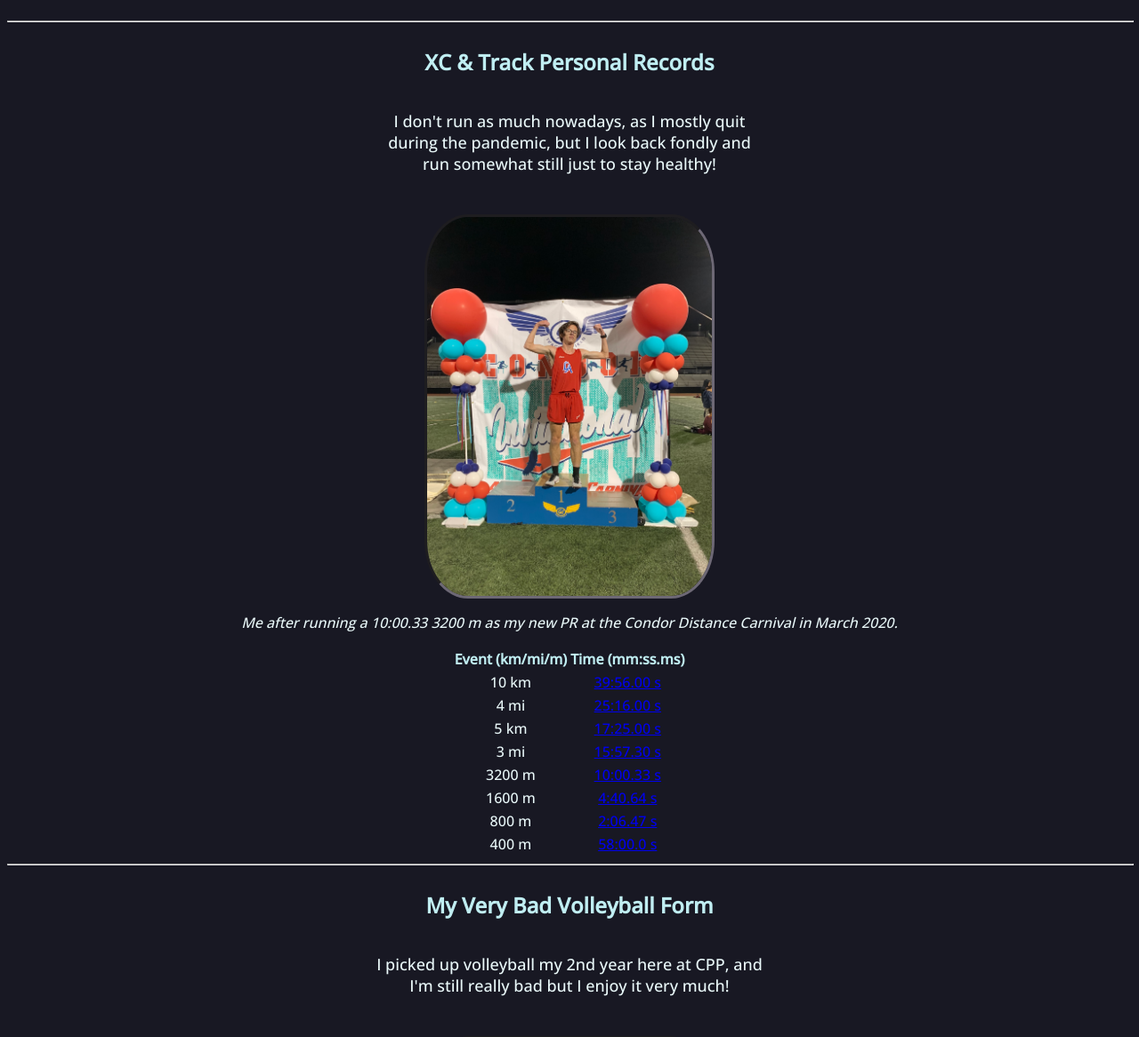
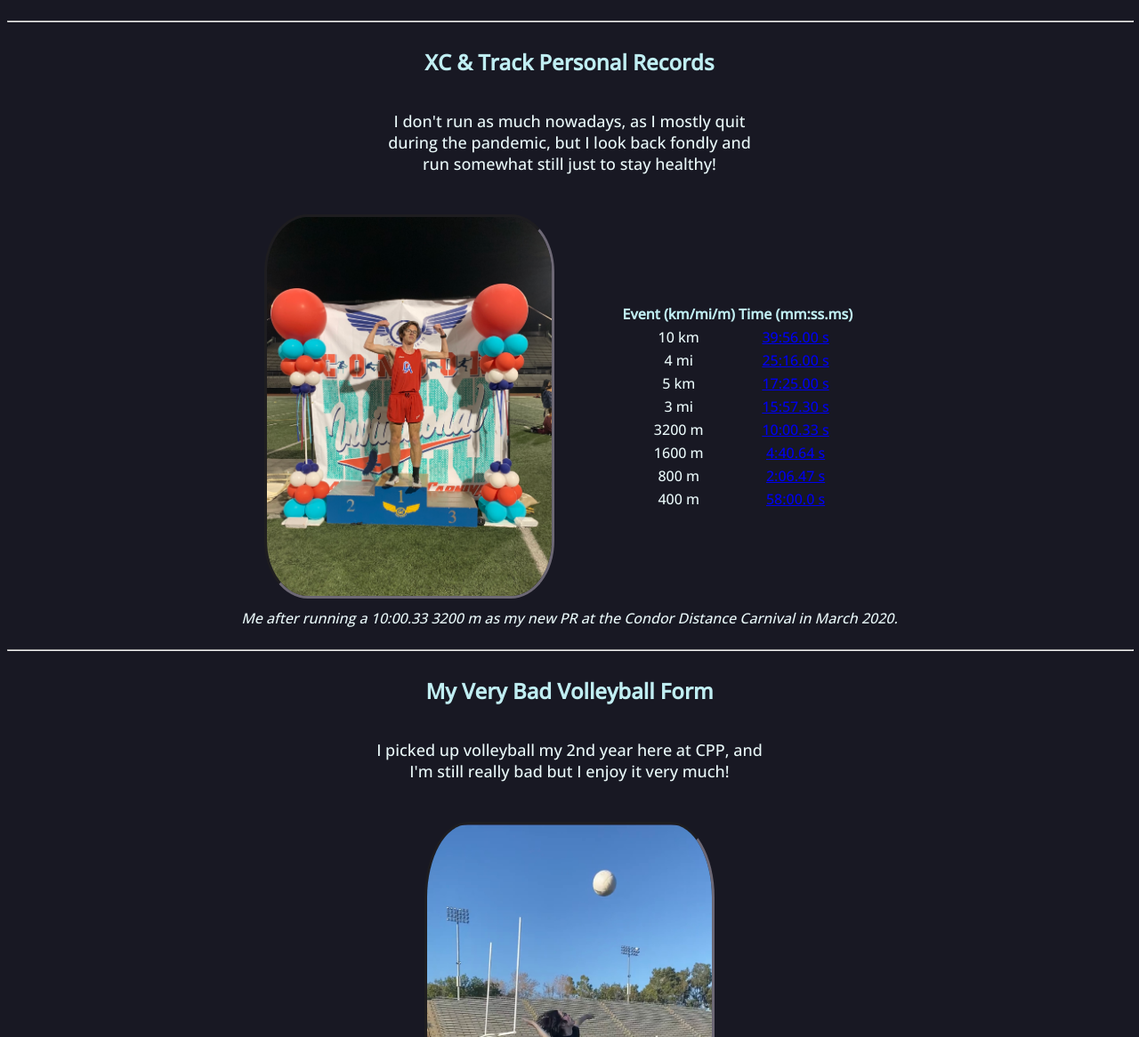
Before and after one commit to JRSiwiecki/CS-2250, a PHP site: page /hobbies.html in a window 1280 px wide. Shown: the part 955-2121 px from the top of the page at 89% size. Run offline with PHP 8.4, Linux system fonts and the light colour scheme.

Commit message:
Format XC section better

```diff
--- a/HW2/css/styles.css
+++ b/HW2/css/styles.css
@@ -1,4 +1,4 @@
-/* Still need 11, 13, 16, 17 */
+/* Still need 16, 17 */
 /* Colors: #181823, #537FE7, #C0EEF2, #E9F8F9 */
 
 html {
@@ -81,12 +81,30 @@ h3.about--me--title /* Requirement-2.B */ {
   color: #c0eef2;
 }
 
+.joe--pr--container {
+  display: flex;
+  flex-direction: row;
+  align-items: center;
+  justify-content: center;
+}
+
+.joe--flex--img {
+  float: left; /* Requirement-2.11 */
+}
+
+.joe--flex--caption {
+  clear: both; /* Requirement-2.13 */
+  float: none;
+}
+
 .intro--text {
   width: 50%;
 }
 
 table.pr--table {
   margin: 0 auto;
+  clear: none;
+  display: inline;
 }
 
 ul.hobbies--list,
--- a/HW2/hobbies.html
+++ b/HW2/hobbies.html
@@ -1,5 +1,5 @@
 <!DOCTYPE html>
-<html>
+<html lang="en">
   <head>
     <meta charset="utf-8" />
     <title>Hobbies</title>
@@ -74,16 +74,13 @@
     </p>
 
     <figure>
+      <div class="joe--pr--container">
         <img
+          class="joe--flex--img"
           src="images/joe%203200%20flex.jpg"
           alt="Me flexing after running a 10:00.33 3200 as my new pr!"
           width="320"
         />
-      <figcaption>
-        Me after running a 10:00.33 3200 m as my new PR at the Condor Distance
-        Carnival in March 2020.
-      </figcaption>
-    </figure>
 
         <!-- Requirement-1.O -->
         <table class="pr--table">
@@ -144,25 +141,38 @@
             <tr>
               <td>1600 m</td>
               <td>
-            <a href="https://www.strava.com/activities/3122936482">4:40.64 s</a>
+                <a href="https://www.strava.com/activities/3122936482"
+                  >4:40.64 s</a
+                >
               </td>
             </tr>
 
             <tr>
               <td>800 m</td>
               <td>
-            <a href="https://www.strava.com/activities/3123249027">2:06.47 s</a>
+                <a href="https://www.strava.com/activities/3123249027"
+                  >2:06.47 s</a
+                >
               </td>
             </tr>
 
             <tr>
               <td>400 m</td>
               <td>
-            <a href="https://www.strava.com/activities/2300878259">58:00.0 s</a>
+                <a href="https://www.strava.com/activities/2300878259"
+                  >58:00.0 s</a
+                >
               </td>
             </tr>
           </tbody>
         </table>
+      </div>
+
+      <figcaption class="joe--flex--caption">
+        Me after running a 10:00.33 3200 m as my new PR at the Condor Distance
+        Carnival in March 2020.
+      </figcaption>
+    </figure>
 
     <hr />
 
--- a/HW2/index.html
+++ b/HW2/index.html
@@ -1,5 +1,5 @@
 <!DOCTYPE html>
-<html>
+<html lang="en">
   <head>
     <meta charset="utf-8" />
     <!-- Requirement-1.A -->
--- a/HW2/portfolio.html
+++ b/HW2/portfolio.html
@@ -1,5 +1,5 @@
 <!DOCTYPE html>
-<html>
+<html lang="en">
   <head>
     <meta charset="utf-8" />
     <title>Portfolio</title>
```
Lines whose indentation alone changed are shown as unchanged.
